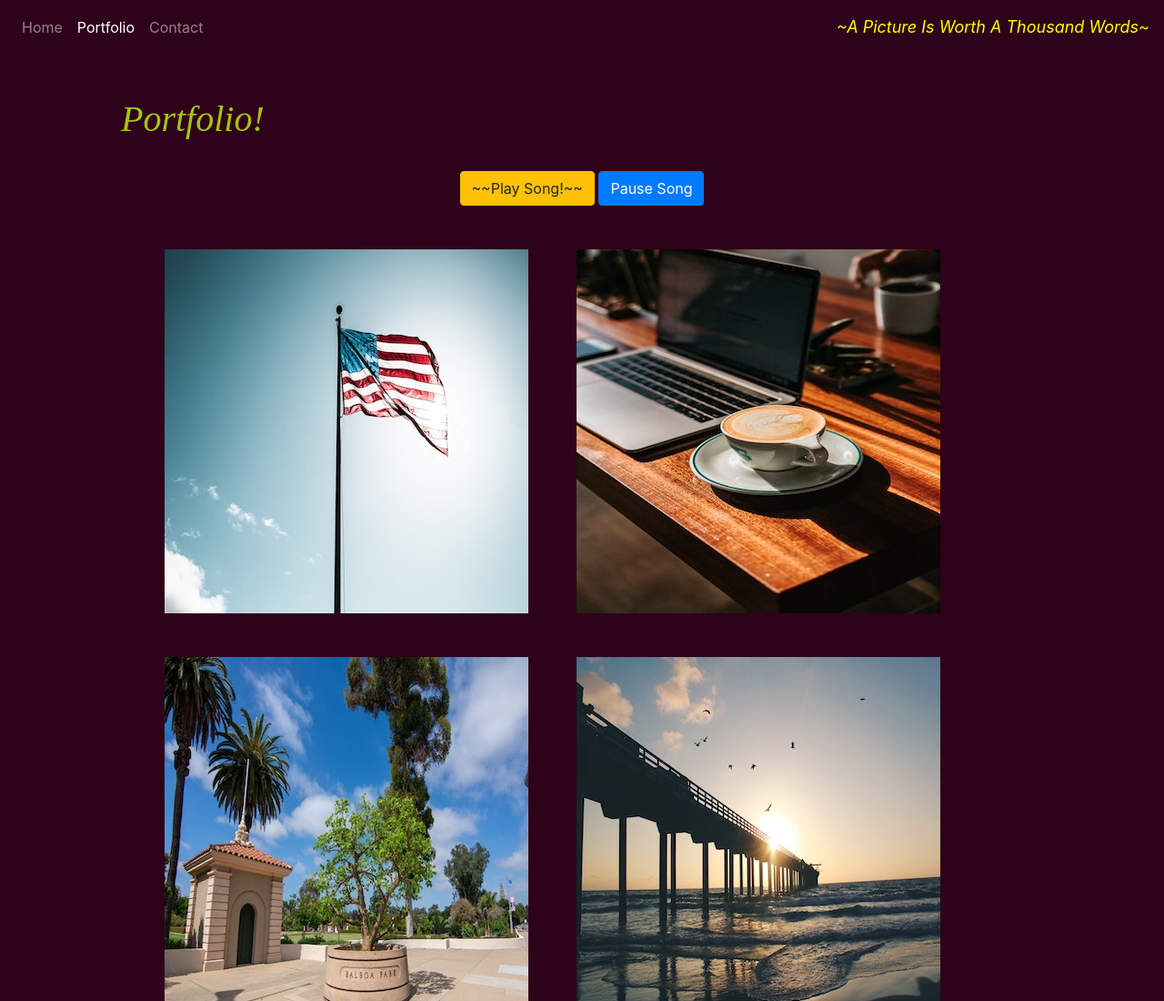
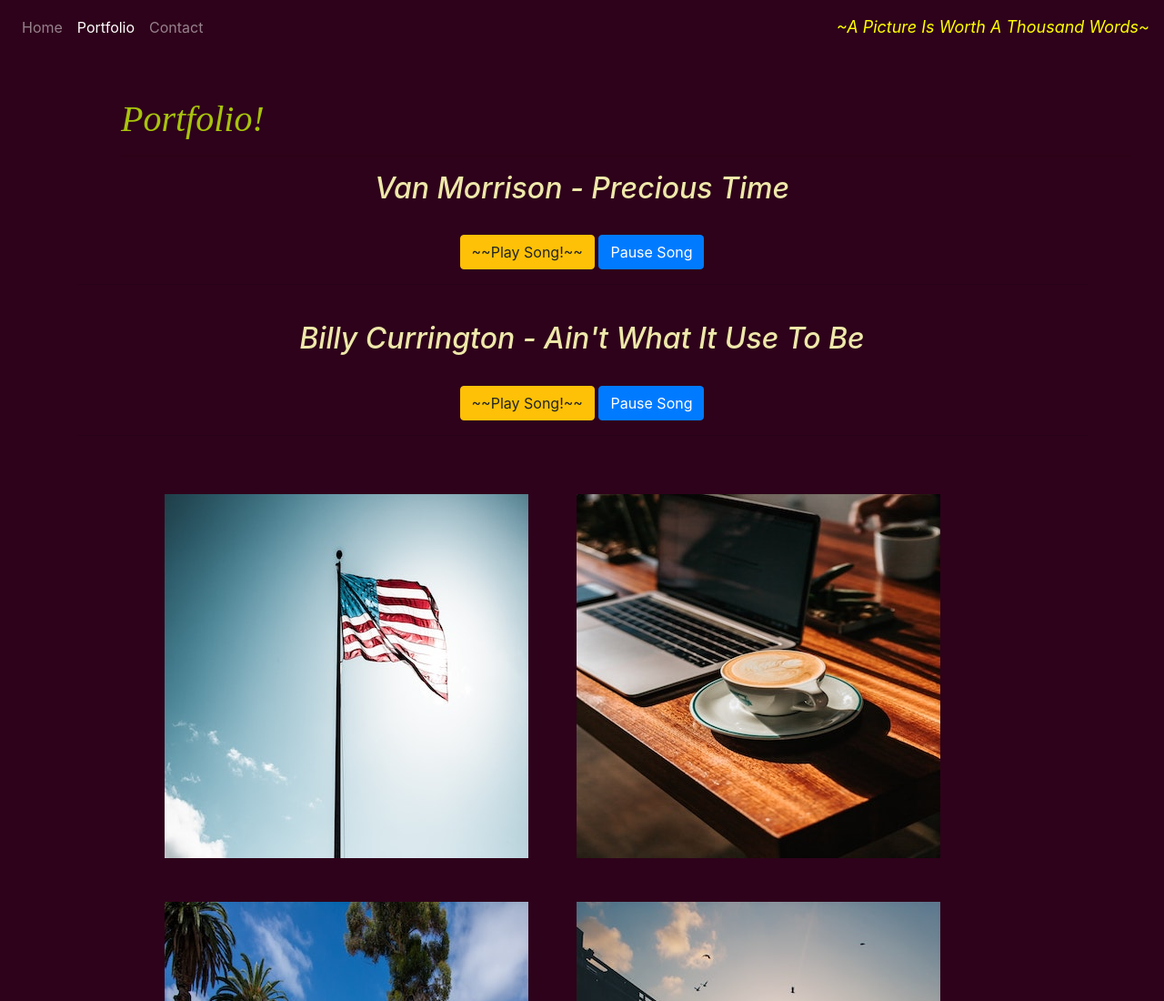
Before and after one commit to Guled06/Updated-Portfolio-Page, a plain HTML site: page portfolio.html in a window 1280 px wide. Shown: the top 1100 px of the page at 91% size. Drawn offline with nearby package versions, Linux system fonts and the light colour scheme.

Commit message:
added a new song in the portfolio.html file

```diff
--- a/portfolio.html
+++ b/portfolio.html
@@ -57,6 +57,8 @@
           <hr/>
         </div>
       </div>
+      <h2 class="text-center" style="color: palegoldenrod; font-style: italic;">Van Morrison - Precious Time</h2>
+      <br>
       <div id="musicControls" class="text-center">
         <button class="btn btn-warning btn-xs theme-button">
           <span class="fa fa-music"></span> ~~Play Song!~~ </button>
@@ -64,6 +66,18 @@
         <button class="btn btn-primary btn-xs pause-button">
           <span class="fa fa-pause"></span> Pause Song </button>
       </div>
+      <hr>
+      <br>
+      <h2 class="text-center" style="color: palegoldenrod; font-style: italic;">Billy Currington - Ain't What It Use To Be</h2>
+      <br>
+      <div id="musicControls" class="text-center">
+        <button class="btn btn-warning btn-xs theme-button1">
+          <span class="fa fa-music"></span> ~~Play Song!~~ </button>
+
+        <button class="btn btn-primary btn-xs pause-button1">
+          <span class="fa fa-pause"></span> Pause Song </button>
+      </div>
+      <hr>
       <div class="row">
         <div class="col-sm-12 col-md-12 mt-5 ml-5">
           <img
--- a/portfolio.js
+++ b/portfolio.js
@@ -2,6 +2,9 @@ $(function() {
 
     var audioElement = document.createElement("audio");
     audioElement.setAttribute("src", "assets/VanMorrisonPreciousTime.m4a");
+
+    var audioElement1 = document.createElement("audio");
+    audioElement1.setAttribute("src", "assets/BillyCurrington.m4a");
 
     $(".theme-button").on("click", function() {
       audioElement.play();
@@ -10,4 +13,11 @@ $(function() {
       audioElement.pause();
     });
 
+    $(".theme-button1").on("click", function() {
+      audioElement1.play();
+    });
+    $(".pause-button1").on("click", function() {
+      audioElement1.pause();
+    });
+
 });
```
Also changed, not shown: 1 other file.
